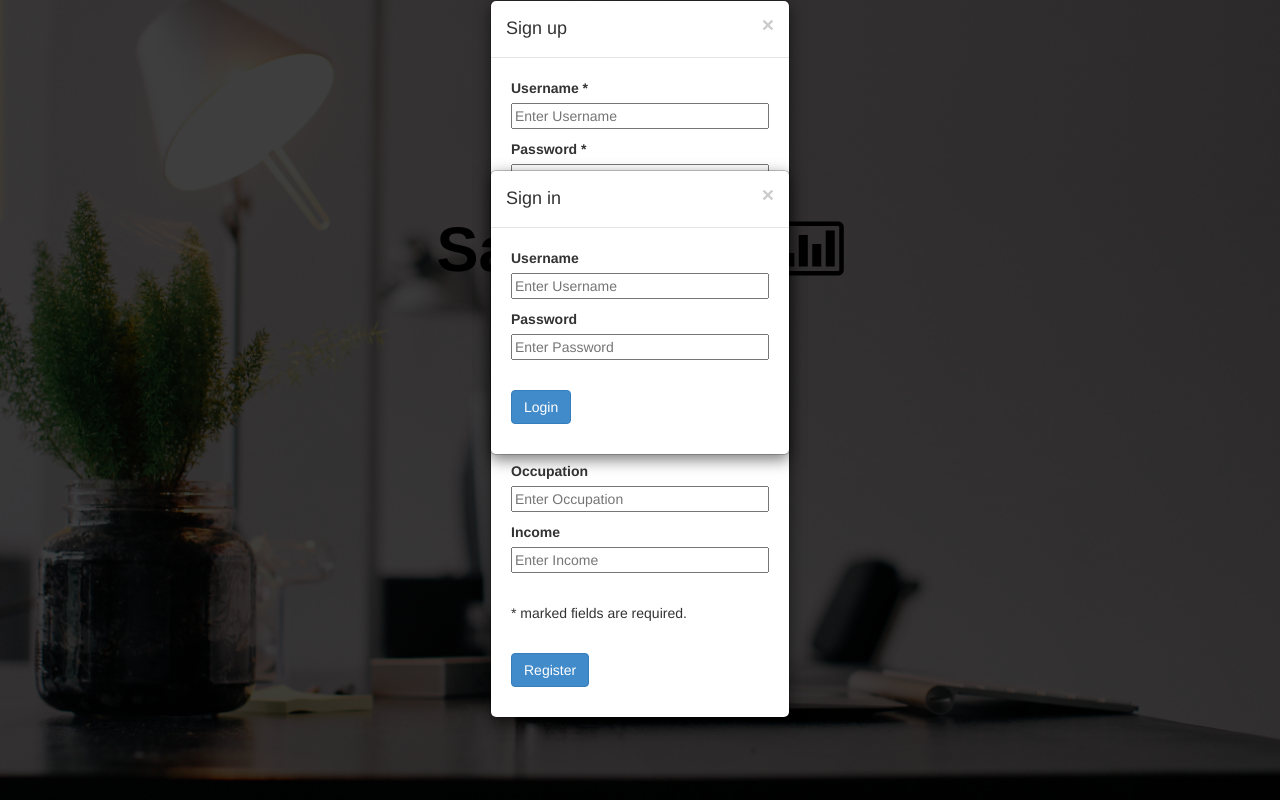
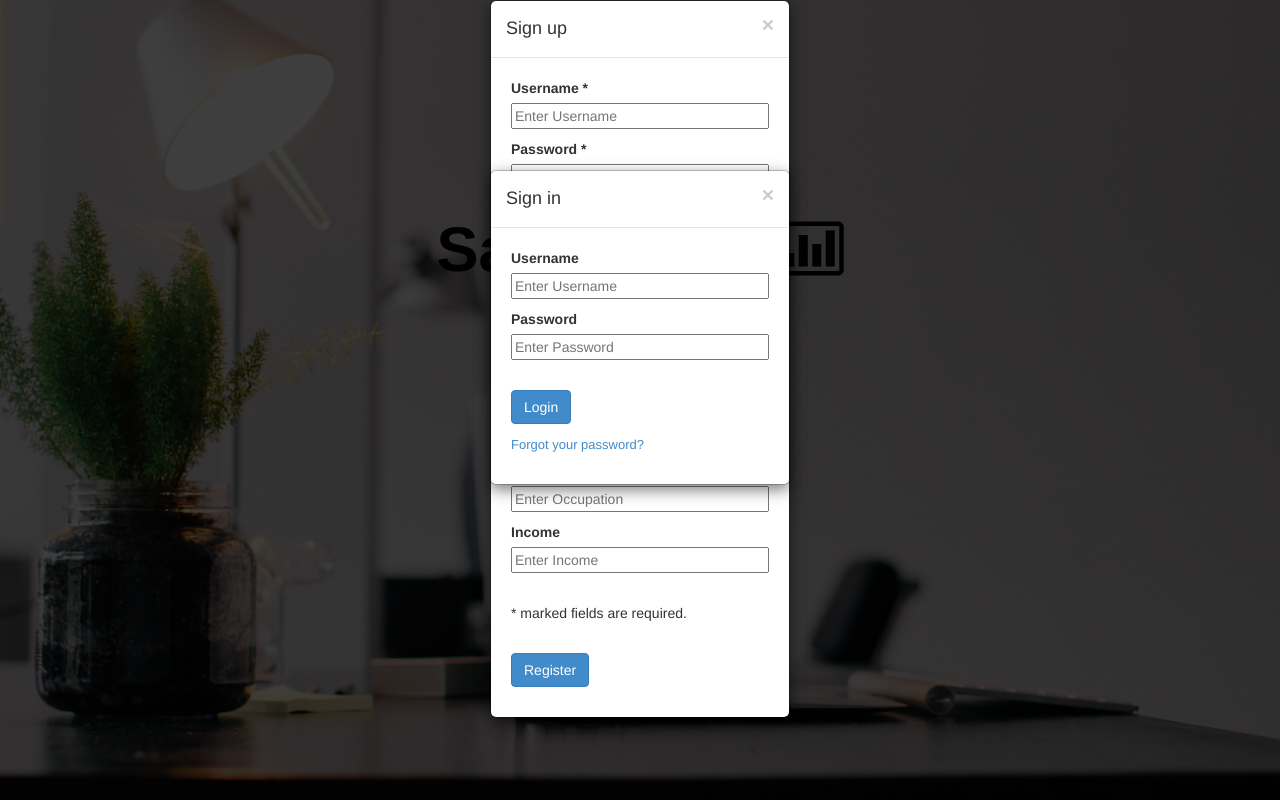
Before and after one commit to yamaaziz/SaveShare, a CodeIgniter app: page /test/account/sign_up in a window 1280 px wide, after a click on "Sign in". Run offline with CodeIgniter, Linux system fonts and the light colour scheme; grey boxes labelled with a size stand in for pictures from a placeholder-image service; some libraries are stand-ins or nearby versions.

Commit message:
Dagens arbete
Fixade en forgot password

```diff
--- a/application/controllers/account.php
+++ b/application/controllers/account.php
@@ -12,7 +12,6 @@ class Account extends CI_Controller{
 		$this->load->view('profile/templates/header');
 		$this->load->view("account/settings/settings_layout");
 		$this->load->view('profile/templates/footer');
-
 	}
 
 
@@ -30,7 +29,6 @@ class Account extends CI_Controller{
 			$this->session->set_flashdata('sign_in_succeeded', 'You were successfully signed in.');
 			redirect('profile');
 		}
-
 	}
 	public function sign_up(){
 		$this->form_validation->set_rules('username','Username','required|min_length[4]|max_length[12]|is_unique[users.username]|trim|xss_clean');
@@ -72,6 +70,39 @@ class Account extends CI_Controller{
 		//Set message
 		$this->session->set_flashdata('logged_out', 'You have been logged out');
 		redirect('start');
+    }
+	public function forgot_password(){
+		$this->form_validation->set_rules('email_fp','Email','required|max_length[60]|valid_email|trim|xss_clean|callback_verify_forgot_password');
+		$this->form_validation->set_error_delimiters('<p class="text-error">','</p>');
+
+		if($this->form_validation->run() == FALSE){
+			$this->load_modal($option = 'forgot_password');
+		}
+		else{
+			$this->session->set_flashdata('forgot_password_succeeded', 'A new password has been emailed to you. Check your junk mail!');
+			redirect('account/sign_in');
+		}
+    	/*$this->load->library('email');
+    	$config = Array(
+				    'protocol' 	=> 'smtp',
+				    'smtp_host' => 'ssl://smtp.googlemail.com',
+				    'smtp_port' => 465,
+				    'smtp_user' => 'savesharee@gmail.com',
+				    'smtp_pass' => 'k7M-GED-Gft-qZF',
+				    'mailtype'  => 'html',
+				    'charset'   => 'iso-8859-1'
+				);
+
+		$this->email->initialize($config);
+		$this->email->set_newline("\r\n");
+
+		$this->email->from('savesharee@gmail.com', 'Save Share');
+		$this->email->to('yama.aziz@me.com');
+
+		$this->email->subject('Email Test');
+		$this->email->message('Testing the email class.');
+		// Set to, from, message, etc.
+		$result = $this->email->send();*/
     }
 
     public function profile_settings(){
@@ -272,16 +303,35 @@ class Account extends CI_Controller{
 		//against an empy string as username, which is clearly wrong procedure. Not sure if this is the case,
 		//but the below code will fix the error message.
 			if ($username !=''){
-				$this->form_validation->set_message('verify_profile_settings_password', 'Invalid password.');
+				$this->form_validation->set_message('verify_security_settings_password', 'Invalid password.');
 
 			}
 			else{
-				$this->form_validation->set_message('verify_profile_settings_password', '');
+				$this->form_validation->set_message('verify_security_settings_password', '');
 
 			}
 		return FALSE;
 		}
 
+	}
+	public function verify_forgot_password(){
+		//get the email
+		$email=$this->input->post('email_fp');
+		//check the email against the DB
+		if($this->account_model->find_email($email)){
+			//create a new password if the email is in the DB
+			$password = 'password';
+			$this->account_model->change_security_settings($password);
+			//email the password to the user
+
+			return TRUE;
+
+		}
+		else{
+			//return not found email and error message else
+			$this->form_validation->set_message('verify_forgot_password', 'Your email is not in our database');
+			return FALSE;
+		}
 	}
 
 	//**********************************************************************************************************************************//
@@ -300,13 +350,15 @@ class Account extends CI_Controller{
 		if($option == 'sign_in'){
 			$data['pathway'] = $option . '.js';
 			$this->load->view('start',$data);
-
 		}
 
-		if($option == 'sign_up'){
+		elseif($option == 'sign_up'){
 			$data['pathway'] = $option . '.js';
 			$this->load->view('start',$data);
-
+		}
+		elseif($option == 'forgot_password'){
+			$data['pathway'] = $option . '.js';
+			$this->load->view('start',$data);
 		}
 	}
 }
--- a/application/models/account_model.php
+++ b/application/models/account_model.php
@@ -97,8 +97,6 @@ class Account_model extends CI_Model{
 		$insert = $this->db->update('users', $new_password_hash);
 
 		return $insert;
-
-
 	}
 
 	//Save this function for later where you search for other users
@@ -106,11 +104,20 @@ class Account_model extends CI_Model{
 
 		$this->db->select("users.id");
 		$this->db->from('users');
-		$this->db->where('users.id', $username);
+		$this->db->where('users.username', $username);
 
 		$query = $this->db->get();
 			if ($query->num_rows() == 1) {
 				return $query->row(0)->id;
+				}
+	}
+	public function find_email($email){
+		$this->db->select("users.email, users.id");
+		$this->db->from('users');
+		$this->db->where('users.email', $email);
+		$query = $this->db->get();
+			if ($query->num_rows() == 1) {
+				return $query->row();
 				}
 	}
 	public function get_userdata($id) {
--- /dev/null
+++ b/application/views/account/forgot_password.php
@@ -0,0 +1,35 @@
+<?php if (!defined('BASEPATH')) exit('No direct script access allowed'); ?>
+<!-- Save Share 2014 -->
+<!--Start form-->
+<?php $attributes = array('id' =>'forgot_password_form',
+						  'class' => 'form-horizontal'); ?>
+<?php echo form_open('account/forgot_password', $attributes); ?>
+
+<!--Field: Email-->
+<p>
+<?php echo form_label('Email'); ?>
+<?php
+$data = array(
+				'name' 			=>'email_fp',
+				'placeholder' 	=> 'Enter Email',
+				'style' 		=> 'width:100%',
+				'value'			=> set_value('email_fp')
+
+			);
+?>
+<?php echo form_input($data); ?>
+<!--Display field errors-->
+<?php echo form_error('email_fp'); ?>
+</p>
+<br/>
+<p>
+<!--Submit Buttons-->
+<?php $data = array(
+						"value" => "Submit",
+						"name"	=> "submit",
+						"class"	=> "btn btn-primary"
+					);
+?>
+<?php echo form_submit($data); ?>
+</p>
+<?php echo form_close(); ?>
--- a/application/views/account/sign_in.php
+++ b/application/views/account/sign_in.php
@@ -13,7 +13,7 @@ $data = array(
 				'name' 			=>'username_',
 				'placeholder' 	=> 'Enter Username',
 				'style' 		=> 'width:100%',
-				'value'			=> set_value('username')
+				'value'			=> set_value('username_')
 
 			);
 ?>
@@ -30,8 +30,7 @@ $data = array(
 $data = array(
 				'name'			=> 'password_',
 				'placeholder' 	=> 'Enter Password',
-				'style' 		=> 'width:100%',
-				'value'			=> set_value('password') //ta bort sen
+				'style' 		=> 'width:100%'
 			);
 ?>
 <?php echo form_password($data); ?>
@@ -42,7 +41,6 @@ $data = array(
 </p>
 
 <br/>
-
 <p>
 <!--Submit Buttons-->
 <?php $data = array(
--- a/application/views/start.php
+++ b/application/views/start.php
@@ -86,13 +86,37 @@
 				echo '<strong>' .$this->session->flashdata('sign_up_succeeded') .'</strong>';
 			echo '</div>';
 			}
+			elseif($this->session->flashdata('forgot_password_succeeded'))
+			{
+			echo '<div class="alert alert-success">';
+				echo '<button type="button" class="close" data-dismiss="alert" aria-hidden="true">&times;</button>';
+				echo '<strong>' .$this->session->flashdata('forgot_password_succeeded') .'</strong>';
+			echo '</div>';
+			}
 			?>
 			<?php $this->load->view('account/sign_in'); ?>
+			<p><a id="forgot_password" data-toggle="modal" data-target="#forgot_password_modal" onclick="hide_forgot_password_modal()"> Forgot your password? </a></p>
 	      </div>
 	    </div>
 	  </div><!--/modal-dialog-->
 	</div><!--/modal fade-->
 	<!-- /Sign in modal -->
+
+	<!-- Forgot password modal -->
+	<div class="modal" id="forgot_password_modal" tabindex="-1" role="dialog" aria-labelledby="forgot_password" aria-hidden="true">
+	  <div class="modal-dialog modal-sm">
+	    <div class="modal-content" id="forgot_password_modal_">
+	      <div class="modal-header">
+	        <button type="button" class="close" data-dismiss="modal" aria-hidden="true">&times;</button>
+	        <h4 class="modal-title" id="sign_in">Forgot password</h4>
+	      </div>
+	      <div class="modal-body">
+	      	<?php $this->load->view('account/forgot_password'); ?>
+	      </div>
+	    </div>
+	  </div><!--/modal-dialog-->
+	</div><!--/modal fade-->
+	<!-- /Forgot password modal -->
 
     <!-- Intro -->
     <div id="about" class="intro">
@@ -143,7 +167,7 @@
                         <a href="#top"><i class="fa fa-arrow-circle-o-up fa-4x"></i></a>
                     </div>
 	                	<div id="footer">
-	                		<p>Save Share &copy; 2014</p>
+	                		<p>SaveShare &copy; 2014</p>
 	                    </div>
                 </div>
             </div>
@@ -154,11 +178,17 @@
     <!-- JavaScript -->
     <script src="<?php echo base_url(); ?>assets/js/jquery-1.10.2.js"></script>
     <script src="<?php echo base_url(); ?>assets/js/bootstrap.js"></script>
-
     <!-- JavaScript for showing the modals after form validation errors -->
 	<? if (isset($pathway) && $pathway != '') : ?>
 	<script type="text/javascript" src="<?php echo base_url(); ?>assets/js/<?=$pathway;?>"></script>
 	<? endif;?>
+	<!-- Custom JavaScript for hidig forgot password modal -->
+	<script>
+	function hide_forgot_password_modal()
+	{
+	$('#sign_in_modal').modal('hide');
+	}
+	</script>
     <!-- Custom JavaScript for the Side Menu and Smooth Scrolling -->
     <script>
     $(function() {
@@ -181,10 +211,10 @@
 	<script>
     window.setTimeout(function()
     {
-    	$(".alert").fadeTo(500, 0).slideUp(500, function(){
+    	$(".alert-dismissable").fadeTo(500, 0).slideUp(500, function(){
     		$(this).remove();
     	});
-    }, 1500);
+    }, 3000);
 	</script>
 </body>
 
--- a/assets/css/start.css
+++ b/assets/css/start.css
@@ -42,6 +42,10 @@ body {
   margin-top: 0px;
 
 }
+#forgot_password_modal{
+  margin-top: 170px;
+
+}
 /*Custom: Reduces modal width size*/
 /*#sign_in_modal .modal-dialog {
   width: 300px;
@@ -50,7 +54,9 @@ body {
 .text-error {
   color: red;
 }
-
+#forgot_password{
+	font-size: small;
+}
 /* Full Page Image Header Area */
 
 .header {
--- /dev/null
+++ b/assets/js/forgot_password.js
@@ -0,0 +1 @@
+$('#forgot_password_modal').modal('show');
```
Also changed, not shown: application/views/account/settings/settings_layout.php (line endings or trailing spaces).
